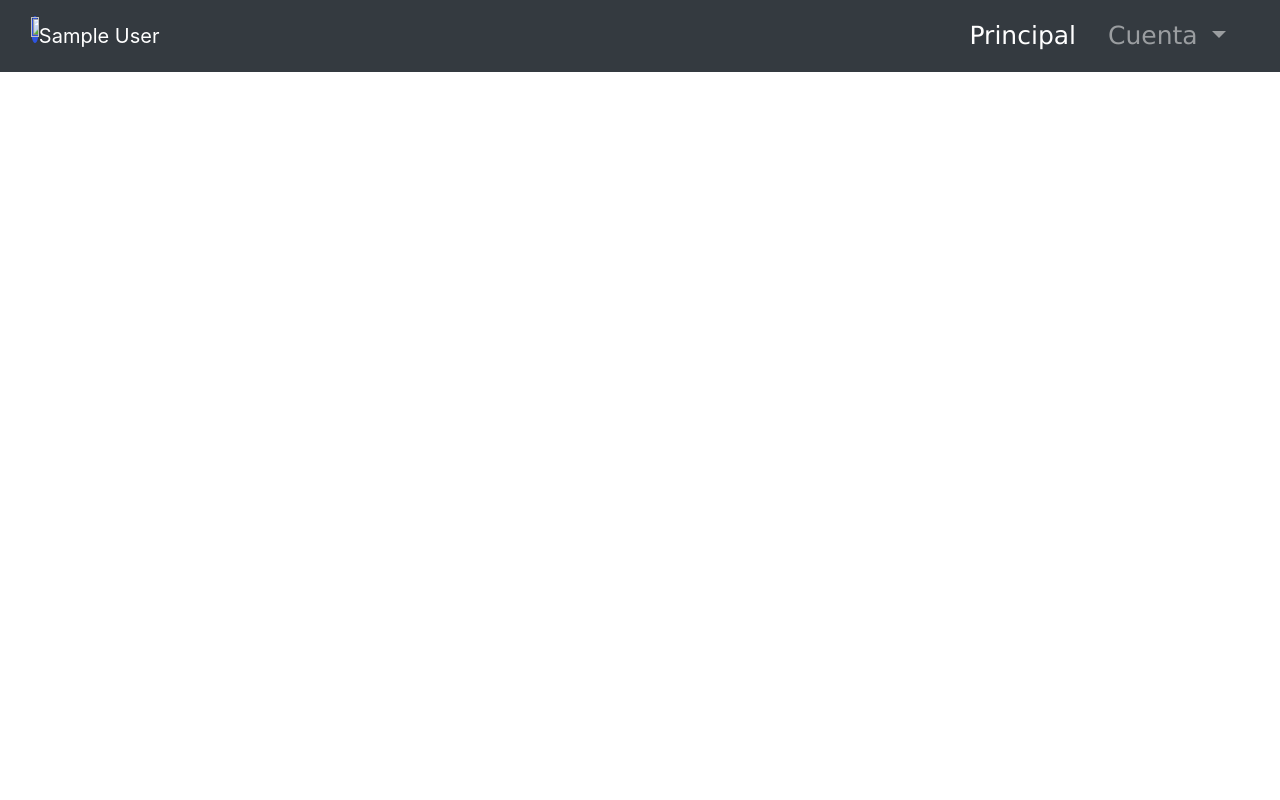
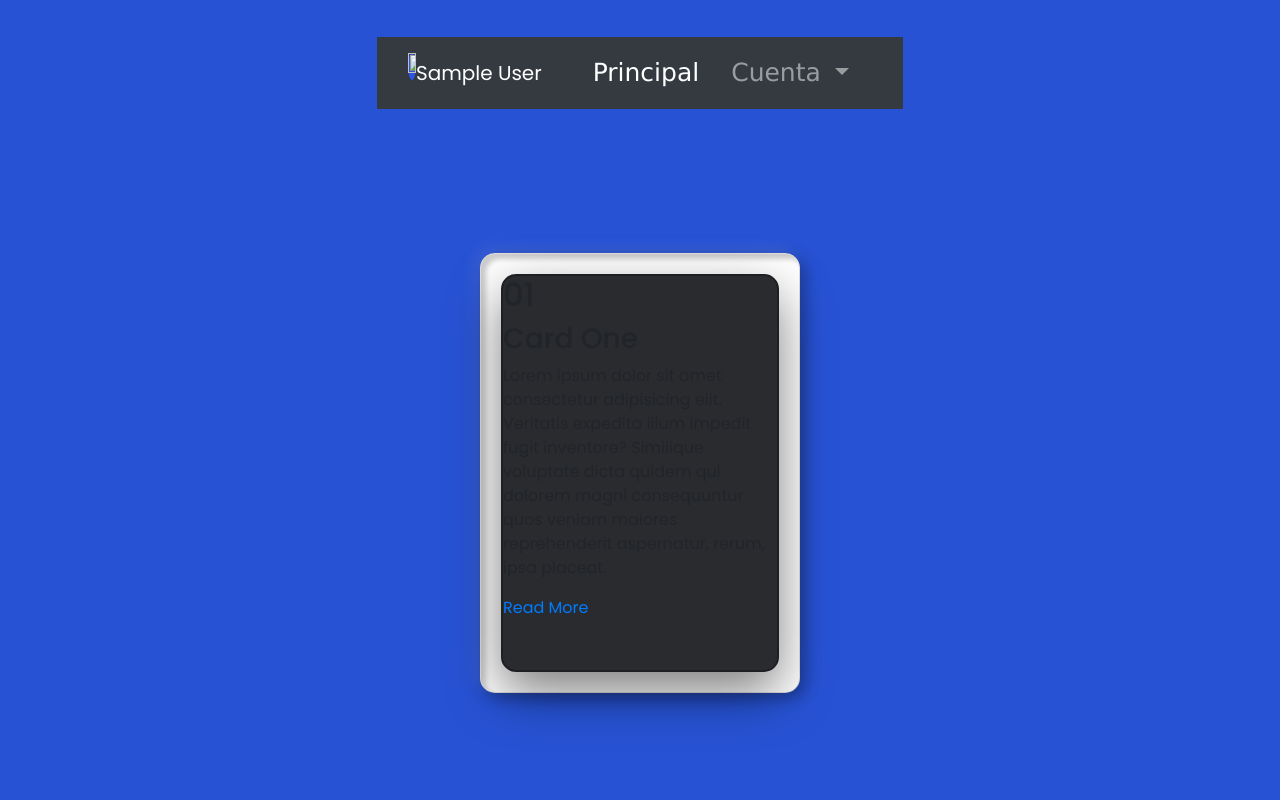
Before and after one commit to pruebasMartin/Portafolio-ProgramacionWeb, a PHP site: page /control.php in a window 1280 px wide. Run offline with PHP 8.4, Linux system fonts and the light colour scheme; the visitor is signed in with stand-in values (Sample User, id 1); data that the repository does not hold is empty.

Commit message:
Arreglo
Signed-off-by: Martin <mtn.gm05@gmail.com>

```diff
--- a/Unidad3/pages/control.php
+++ b/Unidad3/pages/control.php
@@ -22,6 +22,7 @@ if (!isset($_SESSION['NombreUsuario'])) {
     <?php
     include('../layout/disenio.php');
     ?>
+    <link rel="stylesheet" href="../styles/control.css">
     <link rel="stylesheet" href="../styles/navbar.css">
 </head>
 
@@ -29,6 +30,18 @@ if (!isset($_SESSION['NombreUsuario'])) {
     <?php
     include("../Layout/navbar.php");
     ?>
+    <div class="container">
+        <div class="card">
+            <div class="box">
+                <div class="content">
+                    <h2>01</h2>
+                    <h3>Card One</h3>
+                    <p>Lorem ipsum dolor sit amet consectetur adipisicing elit. Veritatis expedita illum impedit fugit inventore? Similique voluptate dicta quidem qui dolorem magni consequuntur quos veniam maiores reprehenderit aspernatur, rerum, ipsa placeat.</p>
+                    <a href="#">Read More</a>
+                </div>
+            </div>
+        </div>
+    </div>
 
 </body>
 
--- /dev/null
+++ b/Unidad3/styles/control.css
@@ -0,0 +1,56 @@
+@import url("https://fonts.googleapis.com/css?family=Poppins:200,300,400,500,600,700,800,900&display=swap");
+
+* {
+  margin: 0;
+  padding: 0;
+  box-sizing: border-box;
+  font-family: "Poppins", sans-serif;
+}
+
+body {
+  display: flex;
+  justify-content: center;
+  align-items: center;
+  flex-wrap: wrap;
+  min-height: 100vh;
+  background: #2752d3;
+}
+
+.container {
+  display: flex;
+  justify-content: center;
+  align-items: center;
+  flex-wrap: wrap;
+  max-width: 1200px;
+  margin: 40px 0;
+}
+
+.container .card {
+  position: relative;
+  min-width: 320px;
+  height: 440px;
+  box-shadow: inset 5px 5px 5px rgba(0, 0, 0, 0.2),
+              inset -5px -5px 15px rgba(255, 255, 255, 0.1),
+              5px 5px 15px rgba(0, 0, 0, 0.3),
+              -5px -5px 15px rgba(255, 255, 255, 0.1);
+ border-radius: 15px;
+ margin: 30px;
+}
+
+.container .card .box{
+    position: absolute;
+    top: 20px;
+    left: 20px;
+    right: 20px;
+    bottom: 20px;
+    background: #2a2b2f;
+    border: 2px solid #1e1f23;
+    border-radius: 15px;
+    box-shadow: 0 20px 50px rgba(0, 0, 0, 0.5);
+    transition: 0.5s;
+}
+
+.container .card .box:hover{
+    transform: translateY(-50px);
+
+}
```
Also changed, not shown: Unidad3/pages/AgregarPaciente.php (+13 -0 lines).
